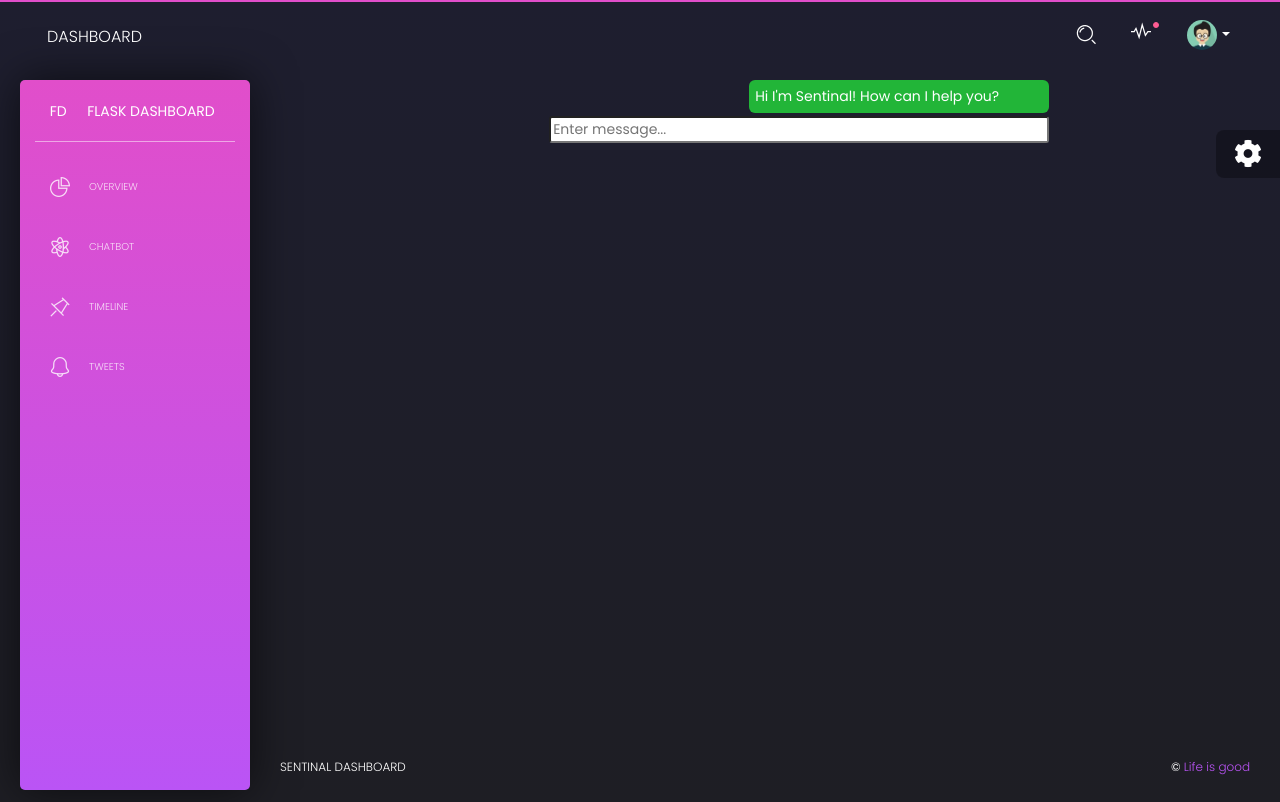
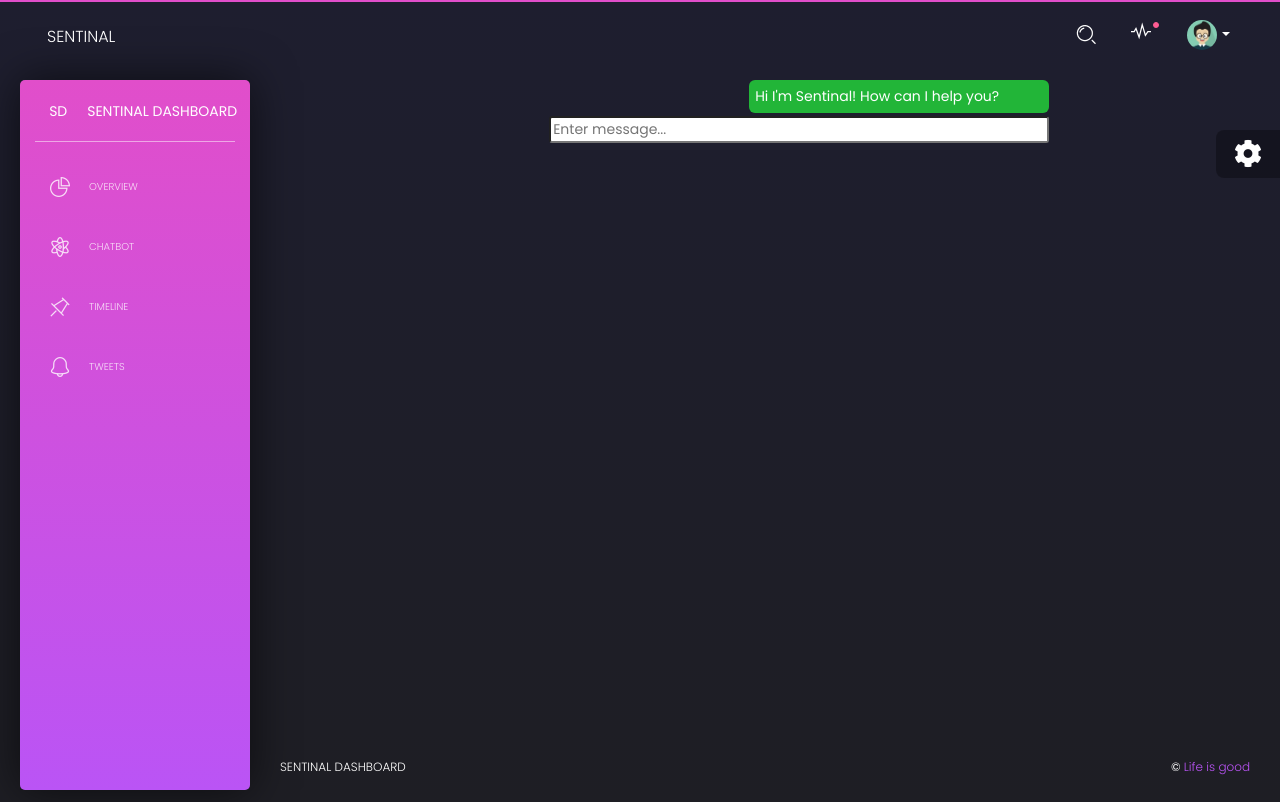
Before and after one commit to t-rkr/Sentinal, a Flask app: page /chatbot in a window 1280 px wide. Run offline with Flask 2, Linux system fonts and the light colour scheme; some libraries are stand-ins or nearby versions.

Commit message:
some minor ui changes

```diff
--- a/templates/base-site.html
+++ b/templates/base-site.html
@@ -7,7 +7,7 @@
   <link rel="apple-touch-icon" sizes="76x76" href="/static/assets/img/apple-icon.png">
   <link rel="icon" type="image/png" href="/static/assets/img/favicon.png">
   <title>
-    Flask Dashboard Black - {% block title %}{% endblock %} | AppSeed
+    Sentinal - {% block title %}{% endblock %} | AppSeed
   </title>
   <!--     Fonts and icons     -->
   <link href="https://fonts.googleapis.com/css?family=Poppins:200,300,400,600,700,800" rel="stylesheet" />
--- a/templates/site_template/navigation.html
+++ b/templates/site_template/navigation.html
@@ -10,7 +10,7 @@
                 <span class="navbar-toggler-bar bar3"></span>
               </button>
             </div>
-            <a class="navbar-brand" href="javascript:void(0)">Dashboard</a>
+            <a class="navbar-brand" href="javascript:void(0)">SENTINAL</a>
           </div>
           <button class="navbar-toggler" type="button" data-toggle="collapse" data-target="#navigation" aria-expanded="false" aria-label="Toggle navigation">
             <span class="navbar-toggler-bar navbar-kebab"></span>
--- a/templates/site_template/sidebar.html
+++ b/templates/site_template/sidebar.html
@@ -3,11 +3,11 @@
     <div class="sidebar">
       <div class="sidebar-wrapper">
         <div class="logo">
-          <a href="https://appseed.us/admin-dashboards/flask-dashboard-material-design" class="simple-text logo-mini">
-            FD
+          <a href="#" class="simple-text logo-mini">
+            SD
           </a>
-          <a href="https://appseed.us/admin-dashboards/flask-dashboard-material-design" class="simple-text logo-normal">
-            Flask Dashboard
+          <a href="#" class="simple-text logo-normal">
+            Sentinal Dashboard
           </a>
         </div>
 
```
